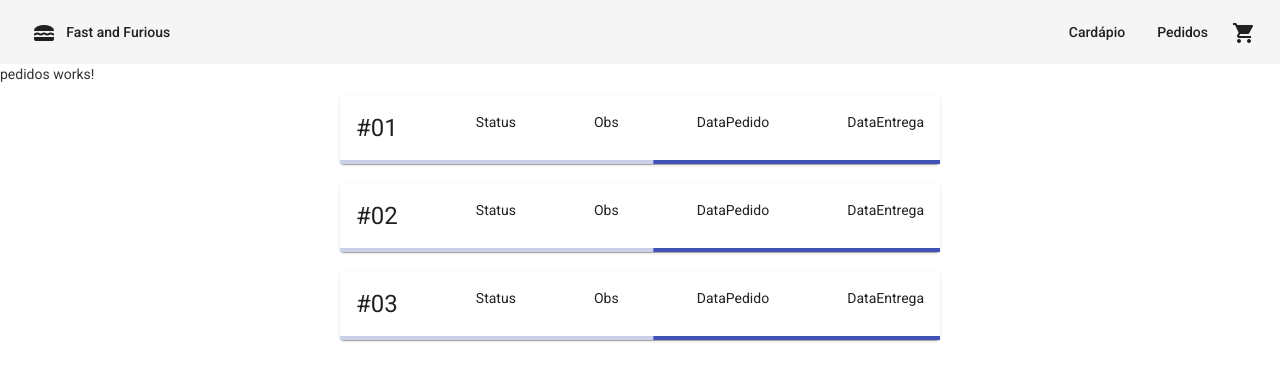
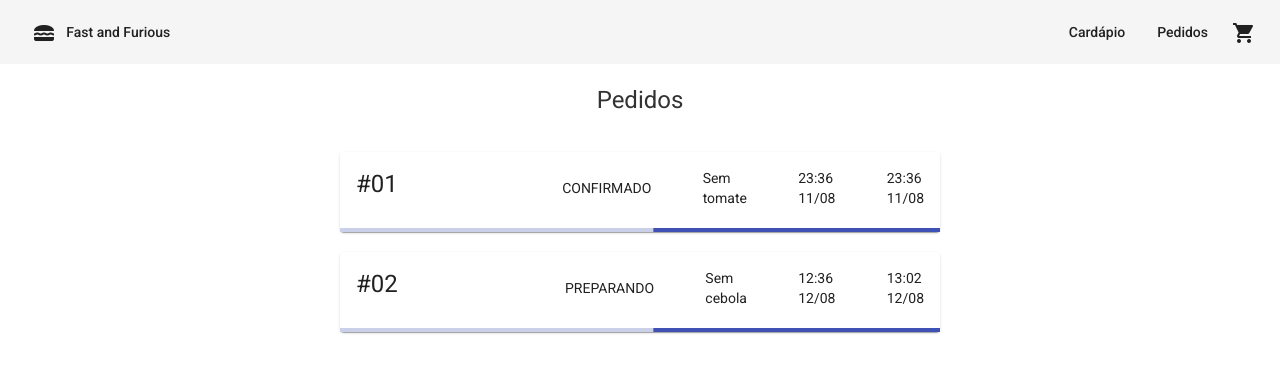
Before and after one commit to adleralves/fastfood, an Angular app: page /pedidos in a window 1280 px wide. Shown: the top 380 px of the page. Built offline with nearby package versions, Linux system fonts and the light colour scheme.

Commit message:
Estilização dos componentes - v1.5

```diff
--- a/src/app/cardapio/cardapio.component.html
+++ b/src/app/cardapio/cardapio.component.html
@@ -1,4 +1,4 @@
 <br>
-<h1>Cardápio</h1>
+<h1 class="text-center">Cardápio</h1>
 <br>
 <app-lanche-lista></app-lanche-lista>
--- a/src/app/cardapio/lanche-lista/lanche-item/lanche-item.component.html
+++ b/src/app/cardapio/lanche-lista/lanche-item/lanche-item.component.html
@@ -8,10 +8,7 @@
   <mat-card-content>
     <mat-card-title> {{ lanche.nome }} </mat-card-title>
     <span class="example-spacer"></span>
-    <mat-icon class="star_color">star</mat-icon>
-    <mat-icon class="star_color">star</mat-icon>
-    <mat-icon class="star_color">star</mat-icon>
-    <mat-icon class="star_color">star</mat-icon>
+    <mat-icon class="star_color">star</mat-icon><mat-icon class="star_color">star</mat-icon><mat-icon class="star_color">star</mat-icon><mat-icon class="star_color">star</mat-icon>
     <mat-icon class="star_color">star_half</mat-icon>
   </mat-card-content>
   <mat-card-content>{{ lanche.descricao }}</mat-card-content>
@@ -23,6 +20,7 @@
     <button
       mat-icon-button
       (click)="addLanche()"
+      (click)="abrirAviso('Lanche adicionado ao carrinho!')"
       class="example-icon favorite-icon ml-auto"
     >
       <mat-icon class="shop_color">add_shopping_cart</mat-icon>
--- a/src/app/cardapio/lanche-lista/lanche-item/lanche-item.component.ts
+++ b/src/app/cardapio/lanche-lista/lanche-item/lanche-item.component.ts
@@ -11,6 +11,7 @@ import { Lanche } from '../../lanche.model';
 })
 export class LancheItemComponent implements OnInit {
   @Input() lanche: Lanche;
+  numero: number;
 
   constructor(
     private _snackBar: MatSnackBar,
@@ -25,5 +26,7 @@ export class LancheItemComponent implements OnInit {
 
   addLanche() {
     this.lancheService.addCarrinho(this.lanche);
+    this.numero = this.lanche.id;
   }
+
 }
--- a/src/app/cardapio/lanche.service.ts
+++ b/src/app/cardapio/lanche.service.ts
@@ -13,7 +13,7 @@ export class LancheService {
       1,
       'Burger One',
       'Muitas carnes, com pão, queijo, salada e tudo que tem geralmente em um lanche.',
-      'https://i.imgur.com/6GMYwUV.jpg',
+      'https://i.imgur.com/oM19pvM.jpg',
       27.90
     ),
     new Lanche(
@@ -27,7 +27,7 @@ export class LancheService {
       3,
       'Burger Three',
       'Muitas carnes, com pão, queijo, salada e tudo que tem geralmente em um lanche.',
-      'https://i.imgur.com/Fu6SP4j.jpg',
+      'https://i.imgur.com/lihWnuW.jpg',
       29.50,
     ),
     new Lanche(
@@ -41,14 +41,14 @@ export class LancheService {
       5,
       'Burger Five',
       'Muitas carnes, com pão, queijo, salada e tudo que tem geralmente em um lanche.',
-      'https://i.imgur.com/oM19pvM.jpg',
+      'https://i.imgur.com/6GMYwUV.jpg',
       32.50
     ),
     new Lanche(
       6,
       'Burger Six',
       'Muitas carnes, com pão, queijo, salada e tudo que tem geralmente em um lanche.',
-      'https://i.imgur.com/lihWnuW.jpg',
+      'https://i.imgur.com/Fu6SP4j.jpg',
       29.50,
     )
   ];
--- a/src/app/carrinho/carrinho-item/carrinho-item.component.css
+++ b/src/app/carrinho/carrinho-item/carrinho-item.component.css
@@ -19,3 +19,7 @@
 .example-container .mat-form-field + .mat-form-field {
   margin-left: 8px;
 }
+
+.branco {
+  height: 1px;
+}
--- a/src/app/carrinho/carrinho-item/carrinho-item.component.html
+++ b/src/app/carrinho/carrinho-item/carrinho-item.component.html
@@ -1,14 +1,13 @@
 <mat-card class="card">
   <mat-card-title-group>
+    <span class="example-spacer"></span>
     <img
       mat-card-sm-image
-      src="https://images.unsplash.com/photo-1551360021-0ff7982d13dc?ixlib=rb-1.2.1&ixid=MnwxMjA3fDB8MHxwaG90by1wYWdlfHx8fGVufDB8fHx8&auto=format&fit=crop&w=910&q=80"
+      [src]=carrinho.lanche.imagemURL
     />
     <span class="example-spacer"></span>
-    <mat-card-content>{{ carrinho.lanche.id }}</mat-card-content>
+    <mat-card-content>{{ carrinho.lanche.nome }}</mat-card-content>
     <span class="example-spacer"></span>
-    <mat-card-content>Qtd</mat-card-content>
-    <span class="example-spacer"></span>
-    <mat-card-content>Valor</mat-card-content>
+    <mat-card-content>{{ carrinho.lanche.valorUnit }}</mat-card-content>
   </mat-card-title-group>
 </mat-card>
--- a/src/app/carrinho/carrinho-item/carrinho-item.component.ts
+++ b/src/app/carrinho/carrinho-item/carrinho-item.component.ts
@@ -8,6 +8,7 @@ import { Carrinho } from '../carrinho.model';
 })
 export class CarrinhoItemComponent implements OnInit {
   @Input() carrinho: Carrinho;
+  carrinhos: Carrinho[] = [];
 
   constructor() { }
 
--- a/src/app/carrinho/carrinho.component.html
+++ b/src/app/carrinho/carrinho.component.html
@@ -1,5 +1,17 @@
+<br>
+<h1 class="text-center">Carrinho</h1>
+<br>
 <div class="container">
   <div class="content">
+    <mat-card class="card">
+      <mat-card-title-group>
+        <span class="example-spacer"></span>
+        <span class="example-spacer"></span>
+        <mat-card-content>Nome</mat-card-content>
+        <span class="example-spacer"></span>
+        <mat-card-content>Valor</mat-card-content>
+      </mat-card-title-group>
+    </mat-card>
     <app-carrinho-item *ngFor="let carrinho of carrinhos"
     [carrinho]="carrinho"
     ></app-carrinho-item>
@@ -9,10 +21,10 @@
   <div class="content">
     <div class="teste">
       <span class="example-spacer"></span>
-      <div class="teste">
+      <!--<div class="teste">
         <button mat-button disabled class="accent"> TOTAL: R$ 26.90
         </button>
-      </div>
+      </div>-->
       <div class="teste">
         <button mat-raised-button class="botao">
           <mat-icon>payments</mat-icon> PAGAR
--- a/src/app/carrinho/carrinho.service.ts
+++ b/src/app/carrinho/carrinho.service.ts
@@ -2,17 +2,17 @@ import { Lanche } from './../cardapio/lanche.model';
 import { Carrinho } from './carrinho.model';
 
 export class CarrinhoService {
-
   carrinhos: Carrinho[] = [];
   carrinho: Carrinho;
 
   recebeLanche(lanche: Lanche) {
+    let teste = false;
     this.carrinho = new Carrinho(1, lanche, 1, lanche.valorUnit, '');
     const existeNoCarrinho = this.carrinhos.find((itemCarrinho) => itemCarrinho.lanche.id === this.carrinho.lanche.id);
     if (!existeNoCarrinho) {
       this.carrinhos.push(this.carrinho);
     } else {
-      alert('MINECRAFT');
+      alert('Pedido já adicionado!');
     }
   }
 
--- a/src/app/pedidos/pedidos.component.html
+++ b/src/app/pedidos/pedidos.component.html
@@ -1,16 +1,23 @@
-<p>pedidos works!</p>
+<br />
+<h1 class="text-center">Pedidos</h1>
+<br />
 <div class="center-block">
   <mat-card class="card">
     <mat-card-title-group>
       <h1>#01</h1>
       <span class="example-spacer"></span>
-      <mat-card-content>Status</mat-card-content>
-      <span class="example-spacer"></span>
-      <mat-card-content>Obs</mat-card-content>
-      <span class="example-spacer"></span>
-      <mat-card-content>DataPedido</mat-card-content>
-      <span class="example-spacer"></span>
-      <mat-card-content>DataEntrega</mat-card-content>
+      <span class="flex-spacer"></span>
+      <table class="table">
+        <tr>
+          <td>CONFIRMADO</td>
+          <td>⠀⠀⠀⠀⠀</td>
+          <td>Sem tomate</td>
+          <td>⠀⠀⠀⠀⠀</td>
+          <td>23:36 11/08</td>
+          <td>⠀⠀⠀⠀⠀</td>
+          <td>23:36 11/08</td>
+        </tr>
+      </table>
     </mat-card-title-group>
     <mat-card-footer>
       <mat-progress-bar mode="indeterminate"></mat-progress-bar>
@@ -23,35 +30,21 @@
     <mat-card-title-group>
       <h1>#02</h1>
       <span class="example-spacer"></span>
-      <mat-card-content>Status</mat-card-content>
-      <span class="example-spacer"></span>
-      <mat-card-content>Obs</mat-card-content>
-      <span class="example-spacer"></span>
-      <mat-card-content>DataPedido</mat-card-content>
-      <span class="example-spacer"></span>
-      <mat-card-content>DataEntrega</mat-card-content>
+      <span class="flex-spacer"></span>
+      <table class="table">
+        <tr>
+          <td>PREPARANDO</td>
+          <td>⠀⠀⠀⠀⠀</td>
+          <td>Sem cebola</td>
+          <td>⠀⠀⠀⠀⠀</td>
+          <td>12:36 12/08</td>
+          <td>⠀⠀⠀⠀⠀</td>
+          <td>13:02 12/08</td>
+        </tr>
+      </table>
     </mat-card-title-group>
     <mat-card-footer>
       <mat-progress-bar mode="indeterminate"></mat-progress-bar>
     </mat-card-footer>
   </mat-card>
 </div>
-<br />
-<div class="center-block">
-  <mat-card class="card">
-    <mat-card-title-group>
-      <h1>#03</h1>
-      <span class="example-spacer"></span>
-      <mat-card-content>Status</mat-card-content>
-      <span class="example-spacer"></span>
-      <mat-card-content>Obs</mat-card-content>
-      <span class="example-spacer"></span>
-      <mat-card-content>DataPedido</mat-card-content>
-      <span class="example-spacer"></span>
-      <mat-card-content>DataEntrega</mat-card-content>
-    </mat-card-title-group>
-    <mat-card-footer>
-      <mat-progress-bar mode="indeterminate"></mat-progress-bar>
-    </mat-card-footer>
-  </mat-card>
-</div>
```
